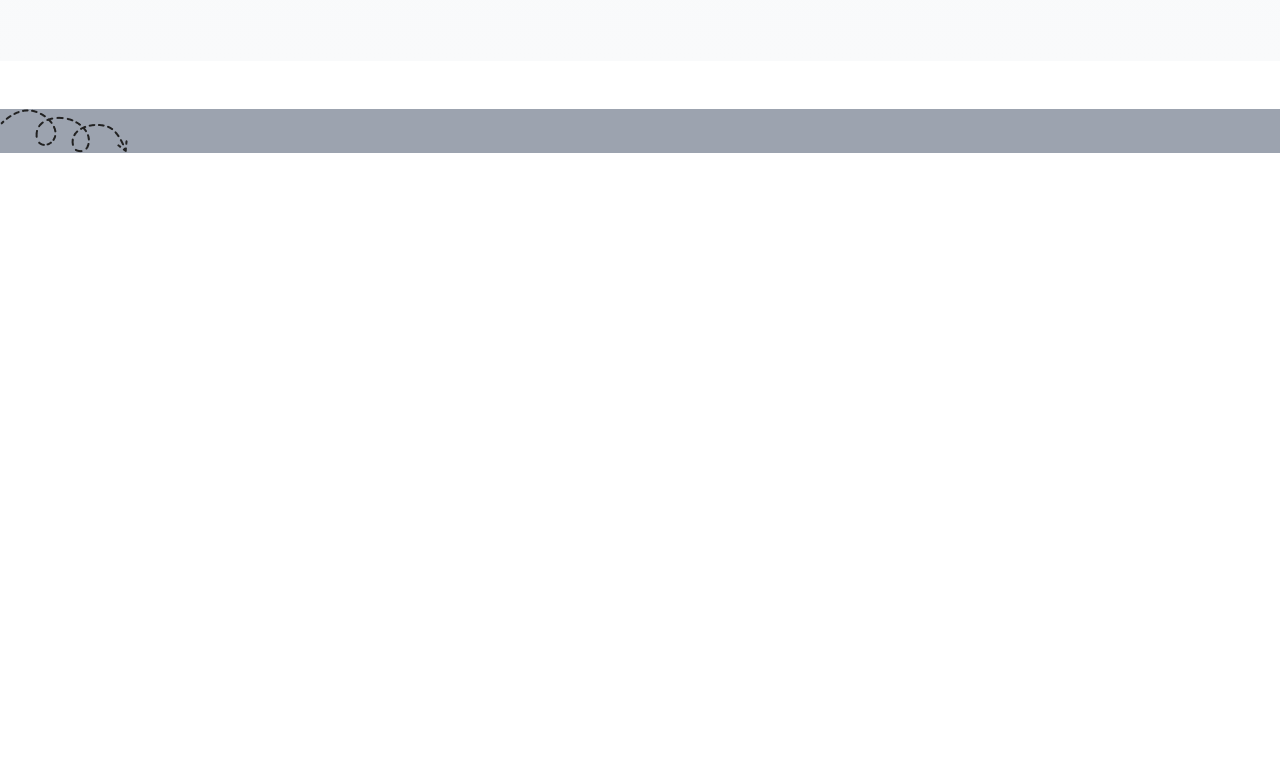
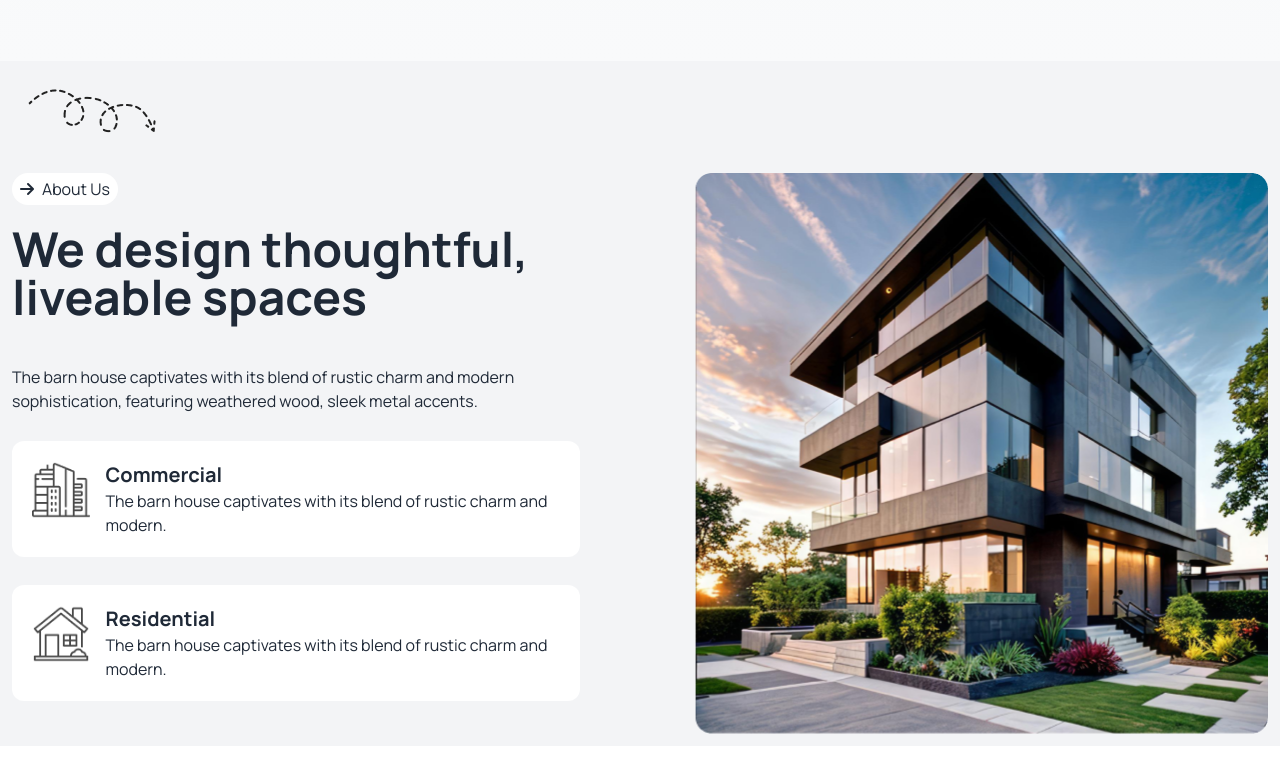
Before and after one commit to sudiptonath/assignment-3, a plain HTML site: page index.html in a window 1280 px wide. Shown: the part 801-1574 px from the top of the page. Before the commit the page ends 1002 px from the top, so only its background shows below. Drawn offline with nearby package versions, Linux system fonts and the light colour scheme.

Commit message:
About section done

```diff
--- a/index.html
+++ b/index.html
@@ -34,7 +34,7 @@
 </head>
 <body class="manrope">
   <!-- header section -->
-    <header class="bg-gradient-to-b from-gray-100 to-gray-50">
+    <header class="bg-gradient-to-b from-gray-100 to-gray-50 ">
 <nav class="md:container mx-auto  bg-transparent ">
   <div class="navbar ">
     <div class="navbar-start">
@@ -55,10 +55,7 @@
             <i class="fa-solid fa-magnifying-glass text-xl bg-white rounded-full p-2 text-gray-600"></i>
           <i class="fa-solid fa-cart-shopping text-xl  bg-white rounded-full p-2 text-gray-600"></i>
           </div>
-      <div class="bg-book-color px-3 py-2 rounded-3xl hidden md:flex">
-        <a class="font-bold mr-2">Book Consult</a>
-      <i class="fa-solid fa-arrow-right -rotate-45 bg-black p-2 rounded-full text-white"></i>
-      </div>
+      <div class=" hidden md:flex"> <button class="bg-book-color px-4 py-2 rounded-3xl">Book Consult<i class="fa-solid fa-arrow-right -rotate-45 bg-black p-2 rounded-full ml-2 text-white"></i></button></div>
       <i class="fa-solid fa-bars lg:hidden text-xl text-gray-600 ml-4"></i>
     </div>
   </div>
@@ -74,8 +71,41 @@
  </section>
     </header>
     <!-- main section -->
-     <main class="my-12 bg-gray-400">
-<div><img src="assets/Vector.png" alt=""></div>
+     <main class=" bg-gray-100 ">
+<!-- about section -->
+ <section class="mb-12">
+<div class="p-7 hidden lg:flex"><img src="./assets/Vector.png" alt=""></div>
+<!-- te&ima part -->
+<div class="md:container mx-auto lg:flex p-8 lg:p-3">
+<!-- text-part -->
+ <div class="flex-1">
+  <button class="bg-white px-2 py-1 rounded-2xl"><i class="fa-solid fa-arrow-right  mr-2"></i>About Us</button>
+  <h2 class="text-5xl font-bold lg:w-11/12 xl:w-5/6 2x py-5 xl:mb-6">We design thoughtful, liveable spaces</h2>
+  <p class="lg:w-5/6 xl:mb-6">The barn house captivates with its blend of rustic charm and
+    modern sophistication, featuring weathered wood, sleek metal accents.</p>
+  <!-- first flex -->
+   <div class="flex bg-white p-5  my-5  xl:my-7 lg:w-5/6 gap-4 rounded-xl">
+<div><img src="./assets/commercial.png" alt=""></div>
+<div>
+  <h3 class="text-xl font-bold">Commercial</h3>
+  <p class="">The barn house captivates with its blend of rustic charm and modern.</p>
+</div>
+   </div>
+  <!-- second flex -->
+   <div class="flex bg-white p-5  mb-8 xl:my-7 lg:w-5/6 gap-4 rounded-xl">
+<div><img class="" src="./assets/residential.png" alt=""></div>
+<div>
+  <h3 class="text-xl font-bold">Residential</h3>
+  <p class="">The barn house captivates with its blend of rustic charm and modern.</p>
+</div>
+   </div>
+
+ </div>
+ <!-- image part -->
+<div><img class="w-full flex-1" src="./assets/Rectangle.png" alt=""></div>
+    <!-- . -->
+</div>
+ </section>
      </main>
      <!-- footer section   -->
 </body>
```
